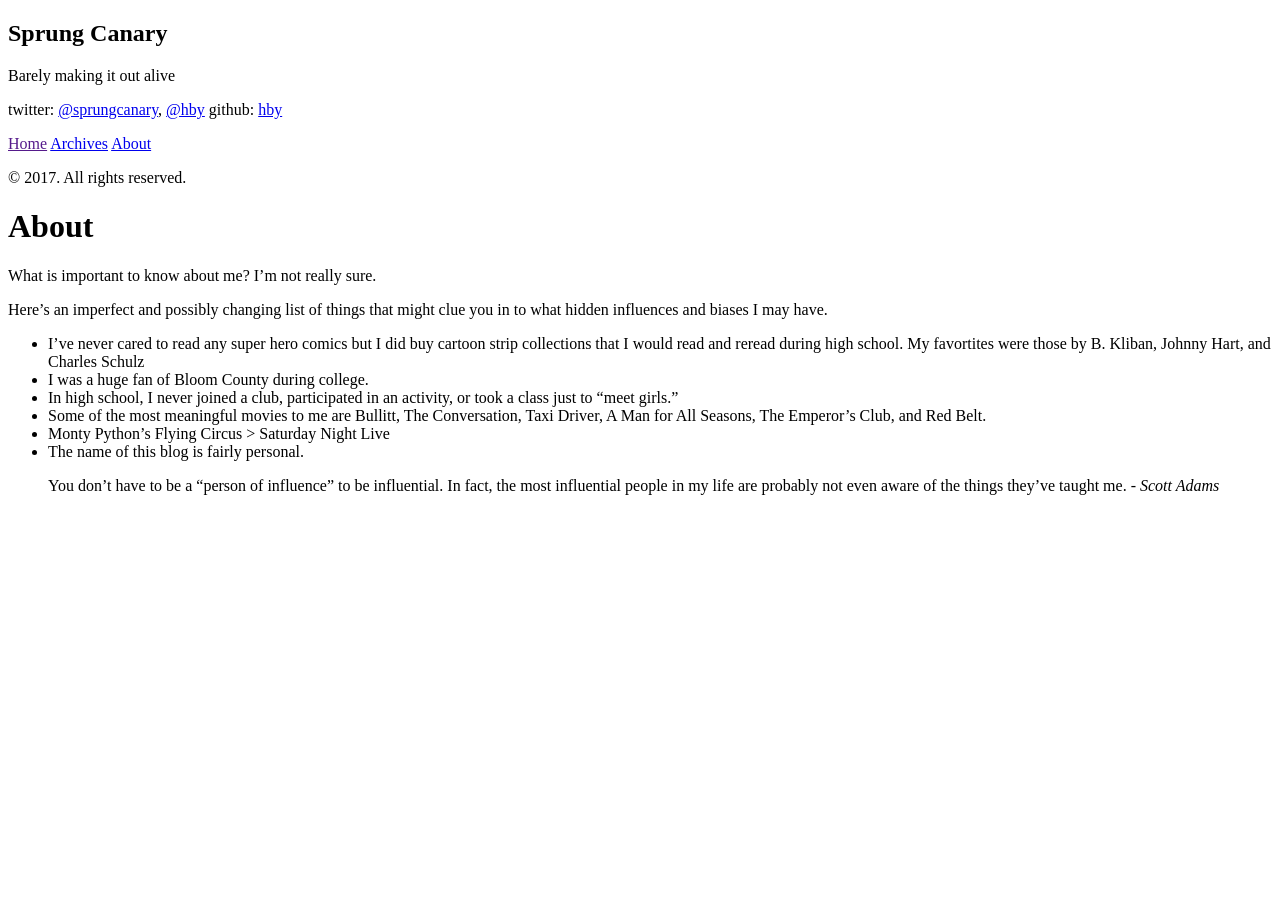
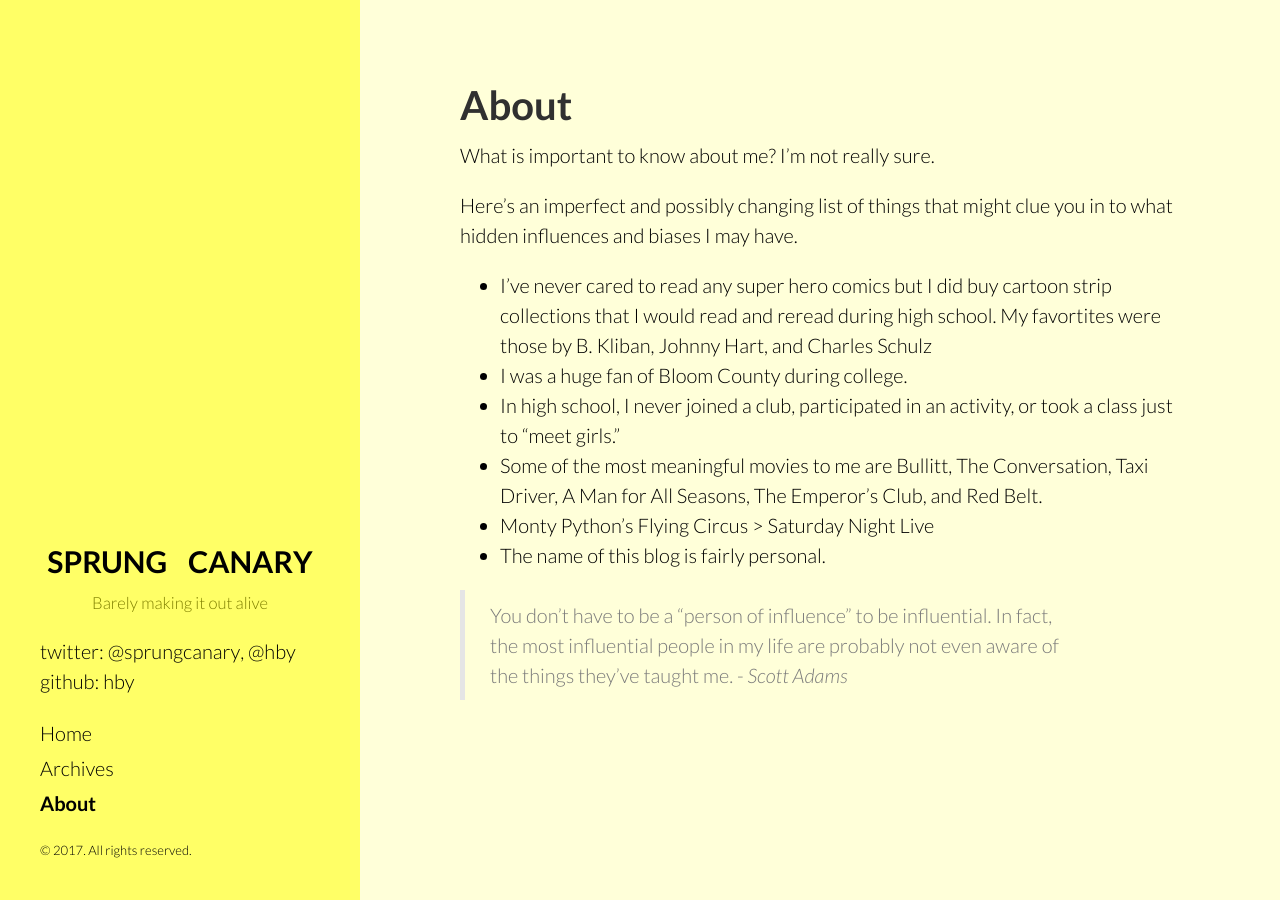
Before and after one commit to hby/hby.github.io, a Jekyll site: the page built from about.md, in a window 1280 px wide. Built offline with Jekyll 4.4.1, drawn with Linux system fonts in a browser that asks for light colours.

Commit message:
fix style links, I think

```diff
--- a/_includes/head.html
+++ b/_includes/head.html
@@ -21,13 +21,13 @@
   </title>
 
   <!-- CSS -->
-  <link rel="stylesheet" href="{{ site.baseurl }}public/css/poole.css">
-  <link rel="stylesheet" href="{{ site.baseurl }}public/css/syntax.css">
-  <link rel="stylesheet" href="{{ site.baseurl }}public/css/hyde.css">
+  <link rel="stylesheet" href="/public/css/poole.css">
+  <link rel="stylesheet" href="/public/css/syntax.css">
+  <link rel="stylesheet" href="/public/css/hyde.css">
 
   <!-- Icons -->
-  <link rel="apple-touch-icon-precomposed" sizes="144x144" href="{{ site.baseurl }}public/apple-touch-icon-144.png">
-  <link rel="shortcut icon" href="{{ site.baseurl }}public/favicon.ico?v=2">
+  <link rel="apple-touch-icon-precomposed" sizes="144x144" href="/public/apple-touch-icon-144.png">
+  <link rel="shortcut icon" href="/public/favicon.ico?v=2">
 
   <!-- RSS -->
   <link href="{{site.url}}/atom.xml" rel="alternate" title="{{site.title}} - Atom" type="application/atom+xml">
```
